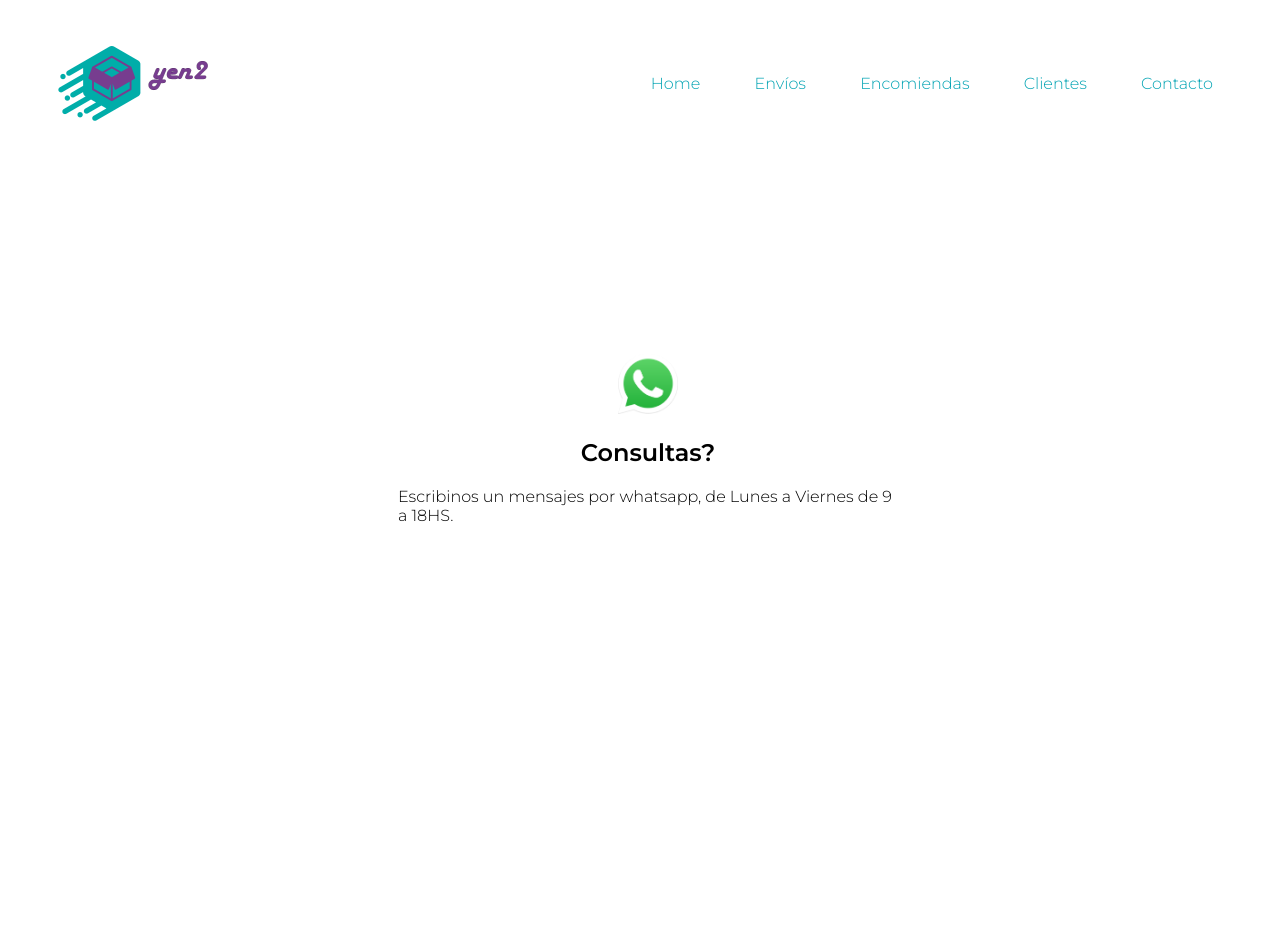
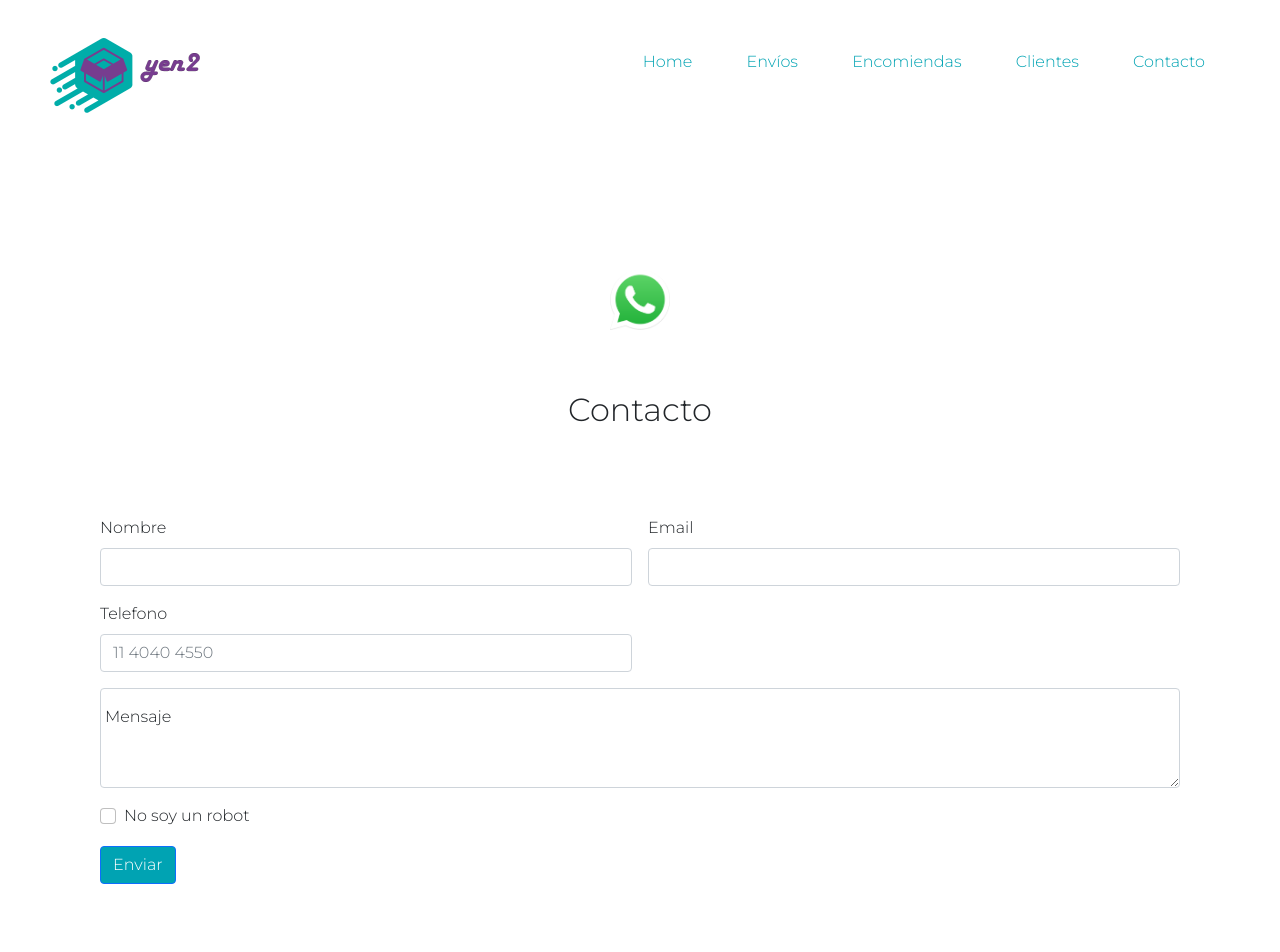
Before and after one commit to marilinasch/coder-html, a website: page pages/contacto.html in a window 1280 px wide. Shown: the top 952 px of the page. Drawn offline with nearby package versions, Linux system fonts and the light colour scheme.

Commit message:
formulario

```diff
--- a/pages/contacto.html
+++ b/pages/contacto.html
@@ -4,6 +4,9 @@
         <meta charset="UTF-8">
         <meta http-equiv="X-UA-Compatible" content="IE=edge">
         <meta name="viewport" content="width=device-width, initial-scale=1.0">
+        <!-- bootstrap-->
+        <link href="https://cdn.jsdelivr.net/npm/bootstrap@5.1.3/dist/css/bootstrap.min.css" rel="stylesheet" integrity="sha384-1BmE4kWBq78iYhFldvKuhfTAU6auU8tT94WrHftjDbrCEXSU1oBoqyl2QvZ6jIW3" crossorigin="anonymous">
+
         <!-- Google Fonts-->
         <link rel="preconnect" href="https://fonts.googleapis.com">
         <link rel="preconnect" href="https://fonts.gstatic.com" crossorigin>
@@ -42,12 +45,43 @@
         </header>
             <main>
                 <section>
+                    <h2>Contacto</h2>
                     <a href="https://wa.me/009878001?text=Hola!%20quiero%20mas%20info"target="_blank">
                         <img class="logo-wap" src="../public/img/whatsapp-logo.png" alt="icono">
                     </a>
-                    <h2>Consultas?</h2>
-                    <p>Escribinos un mensajes por whatsapp, de Lunes a Viernes de 9 a 18HS.</p>
+
+
                 </section>
+                <form class="row g-3">
+                    <div class="col-md-6">
+                      <label for="inputEmail4" class="form-label">Nombre</label>
+                      <input type="email" class="form-control" id="inputEmail4">
+                    </div>
+                    <div class="col-md-6">
+                      <label for="inputPassword4" class="form-label">Email</label>
+                      <input type="password" class="form-control" id="inputPassword4">
+                    </div>
+                    <div class="col-md-6">
+                      <label for="inputPhone" class="form-label">Telefono</label>
+                      <input type="text" class="form-control" id="inputPhone" placeholder="11 4040 4550">
+                    </div>
+                    <div class="form-floating">
+                        <textarea class="form-control" placeholder="Dejanos tu mensaje" id="floatingTextarea2" style="height: 100px"></textarea>
+                        <label for="floatingTextarea2">Mensaje</label>
+                      </div>
+
+                      <div class="col-12">
+                        <div class="form-check">
+                          <input class="form-check-input" type="checkbox" id="gridCheck">
+                          <label class="form-check-label" for="gridCheck">
+                            No soy un robot
+                          </label>
+                        </div>
+                      </div>
+                      <div class="col-12">
+                        <button type="submit" class="btn btn-primary">Enviar</button>
+                      </div>
+                  </form>
 
             </main>
             <footer>
@@ -55,5 +89,8 @@
                 <a href="https://www.instagram.com/"><i class="fab fa-instagram"></i></a>
                 <a href="https://web.whatsapp.com/"><i class="fab fa-whatsapp"></i></a>
             </footer>
+
+            <script src="https://cdn.jsdelivr.net/npm/@popperjs/core@2.10.2/dist/umd/popper.min.js" integrity="sha384-7+zCNj/IqJ95wo16oMtfsKbZ9ccEh31eOz1HGyDuCQ6wgnyJNSYdrPa03rtR1zdB" crossorigin="anonymous"></script>
+            <script src="https://cdn.jsdelivr.net/npm/bootstrap@5.1.3/dist/js/bootstrap.min.js" integrity="sha384-QJHtvGhmr9XOIpI6YVutG+2QOK9T+ZnN4kzFN1RtK3zEFEIsxhlmWl5/YESvpZ13" crossorigin="anonymous"></script>
     </body>
 </html>
--- a/scss/main.scss
+++ b/scss/main.scss
@@ -149,3 +149,10 @@ ul li {
 
 
 }
+.btn-primary{
+   background-color: $color-secondary;
+}
+.btn:hover {
+    background-color: $color-main;
+
+}
```
Also changed, not shown: css/main.css, 1 other file.
